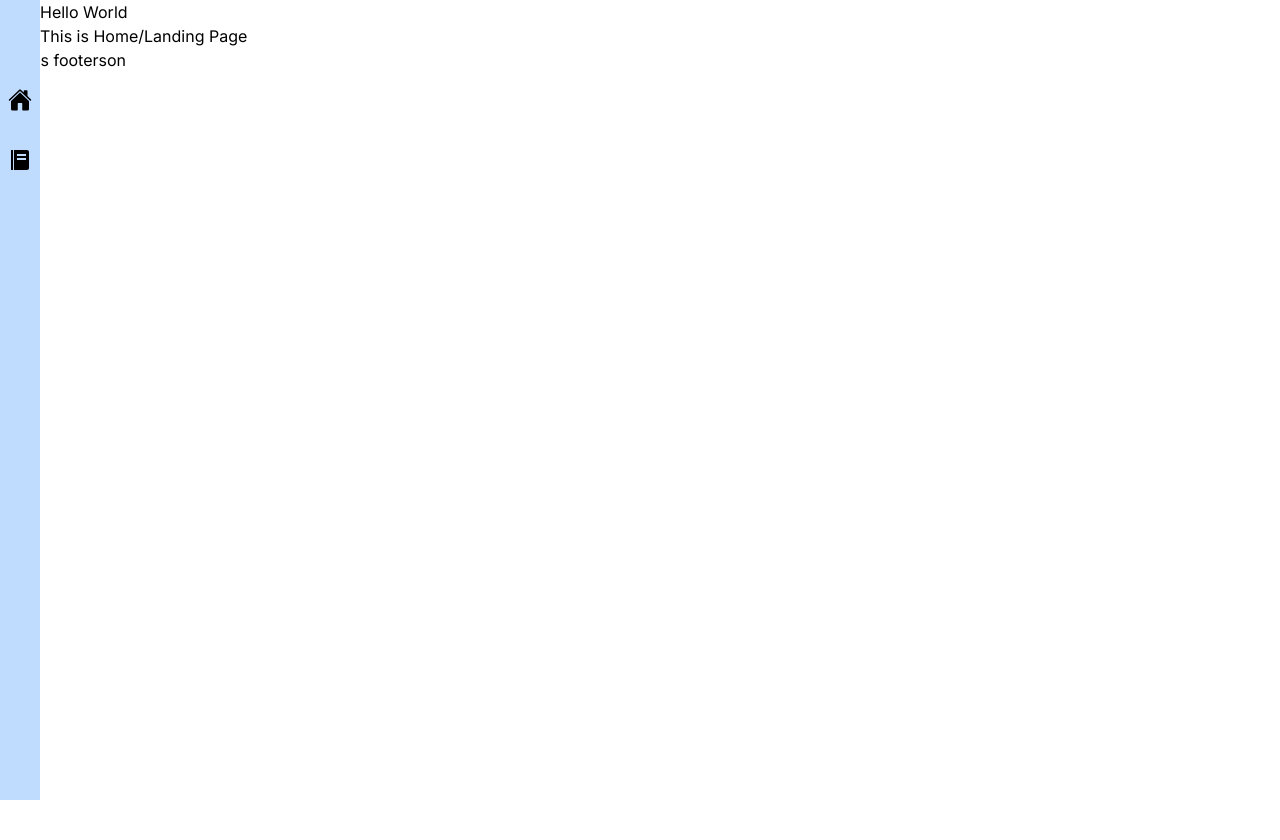
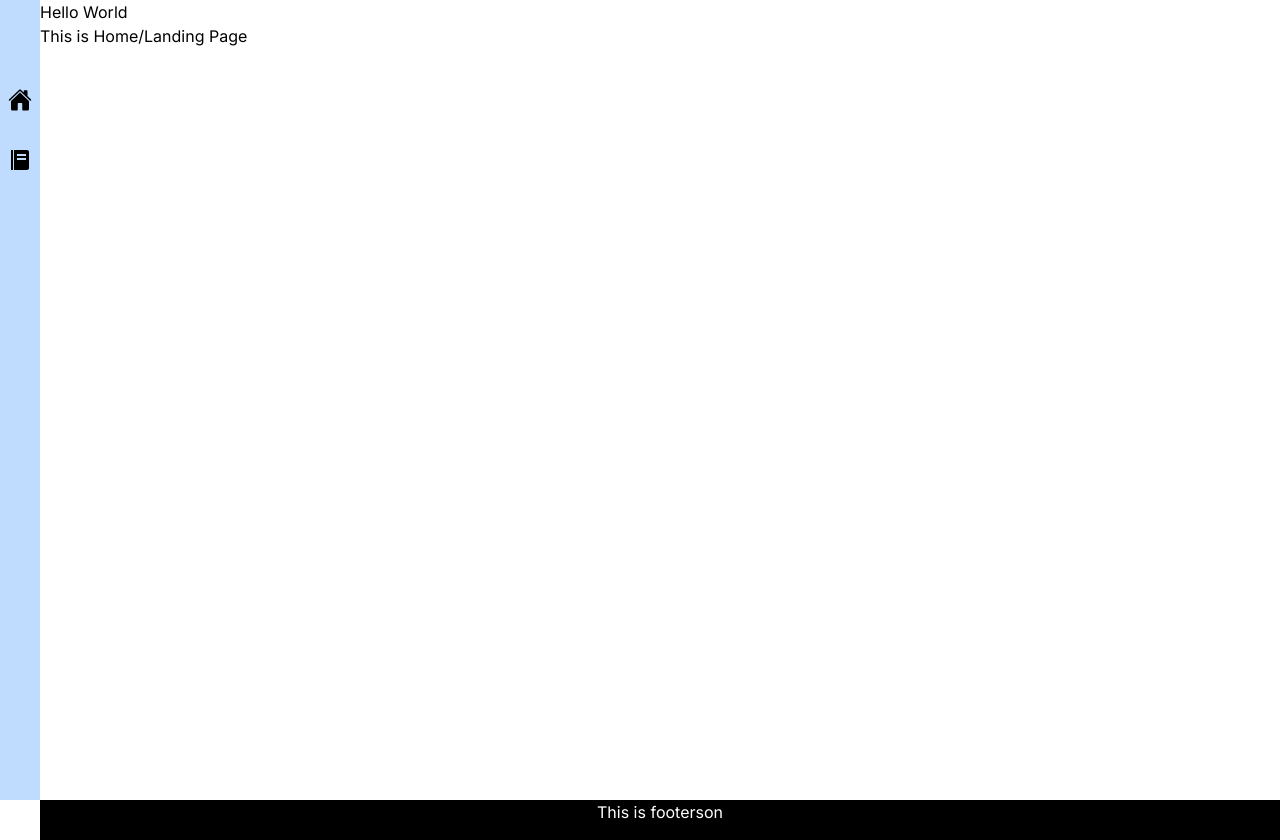
Before and after one commit to pdizon020819/Recipe-Sharing-Platform, a Next.js app: page / in a window 1280 px wide. Before the commit the page ends 800 px from the top, so only its background shows below. Built offline with nearby package versions, Linux system fonts and the light colour scheme.

Commit message:
Partial Footer Design

```diff
--- a/src/app/components/footer.tsx
+++ b/src/app/components/footer.tsx
@@ -1,6 +1,6 @@
 export default function Footer() {
     return (
-        <div className="">
+        <div className="bg-black h-10 w-full text-white text-center bottom-0 left-0">
             This is footerson
         </div>
     )
--- a/src/app/components/header.tsx
+++ b/src/app/components/header.tsx
@@ -4,7 +4,7 @@
 
 export default function Header() {
     return (
-        <div className="bg-blue-200 fixed h-screen w-10 z-10">
+        <div className="bg-blue-200 fixed h-screen w-10">
             <nav className="mt-20">
                 <ul className="mb-5 text-2xl p-2 hover:bg-white"><Link href="/"><IoHome /></Link></ul>
                 <ul className="mb-5 text-2xl p-2 hover:bg-white"><Link href="/recipe"><BiSolidFoodMenu /></Link></ul>
--- a/src/app/layout.tsx
+++ b/src/app/layout.tsx
@@ -19,9 +19,9 @@
   return (
     <html lang="en">
       <body className={inter.className}>
-        <div>
-          <Header/>
-          <div className="ml-10">
+      <Header/>
+        <div className="ml-10">
+          <div className="relative min-h-screen">
             {children}
           </div>
           <Footer/>
--- a/src/app/recipe/page.tsx
+++ b/src/app/recipe/page.tsx
@@ -28,11 +28,11 @@
 
 
 export default async function RecipesPage() {
-  const meals = await getMultipleRandomMeals(2);
+  const meals = await getMultipleRandomMeals(10);
   return(
-    <div className='h-screen text-center relative'>
+    <div className='text-center relative'>
       <h1 className='text-lg font-bold'>Recipes from around the world</h1>
-      <div className=' columns-1 gap-5 p-10 md:columns-2 lg:columns-3'>
+      <div className='relative inline-block columns-1 gap-5 p-10 md:columns-2 lg:columns-3'>
         {meals?.map((recipe) => {
           return <Recipe_Card key={recipe.idMeal} recipe={recipe} />;
         })}
```
